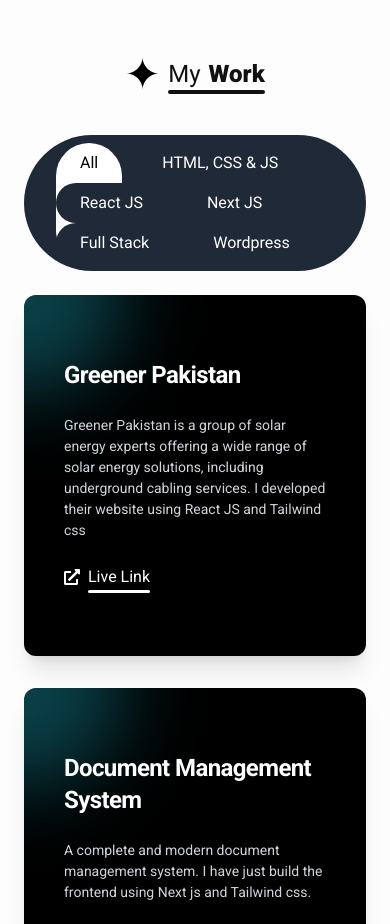
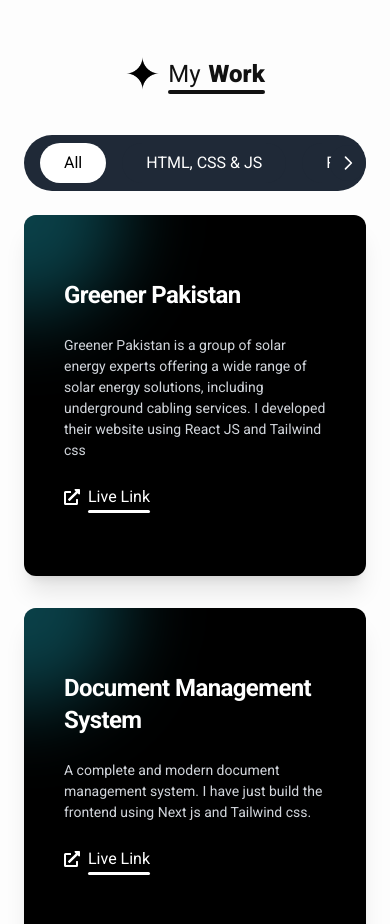
Before and after one commit to subhan-tahir/myPortfolio, a React (Vite) app: page / in a window 390 px wide. Shown: the part 2560-3484 px from the top of the page. Built offline with nearby package versions, Linux system fonts and the light colour scheme.

Commit message:
tabsbar be responsive

```diff
--- a/src/Components/TabsBar.jsx
+++ b/src/Components/TabsBar.jsx
@@ -1,12 +1,17 @@
-
-
 import React, { useRef, useEffect, useState } from 'react';
 
 const TabsBar = ({ setActiveTab, activeTab }) => {
     const techTabs = ['All', 'HTML, CSS & JS', 'React JS', 'Next JS', 'Full Stack', 'Wordpress'];
     const [bgStyle, setBgStyle] = useState({});
+    const [showLeftArrow, setShowLeftArrow] = useState(false);
+    const [showRightArrow, setShowRightArrow] = useState(true);
     const tabRefs = useRef([]);
+    const containerRef = useRef(null);
+    const isDragging = useRef(false);
+    const startX = useRef(0);
+    const scrollLeft = useRef(0);
 
+    // Update sliding background
     useEffect(() => {
         const activeIndex = techTabs.indexOf(activeTab);
         const activeTabElement = tabRefs.current[activeIndex];
@@ -18,26 +23,151 @@ const TabsBar = ({ setActiveTab, activeTab }) => {
         }
     }, [activeTab]);
 
+    // Update arrow visibility and ensure initial scroll position
+    useEffect(() => {
+        const container = containerRef.current;
+        // Set initial scroll to 0 to ensure first tab is visible
+        container.scrollLeft = 0;
+        setShowLeftArrow(false);
+        setShowRightArrow(container.scrollWidth > container.clientWidth);
+
+        const handleScroll = () => {
+            setShowLeftArrow(container.scrollLeft > 0);
+            setShowRightArrow(
+                container.scrollLeft < container.scrollWidth - container.clientWidth - 1
+            );
+        };
+
+        handleScroll();
+        container.addEventListener('scroll', handleScroll);
+        return () => container.removeEventListener('scroll', handleScroll);
+    }, []);
+
+    // Handle drag scrolling
+    const handleMouseDown = (e) => {
+        isDragging.current = true;
+        startX.current = e.pageX - containerRef.current.offsetLeft;
+        scrollLeft.current = containerRef.current.scrollLeft;
+        containerRef.current.style.cursor = 'grabbing';
+    };
+
+    const handleMouseMove = (e) => {
+        if (!isDragging.current) return;
+        e.preventDefault();
+        const x = e.pageX - containerRef.current.offsetLeft;
+        const walk = (x - startX.current) * 2;
+        containerRef.current.scrollLeft = scrollLeft.current - walk;
+    };
+
+    const handleMouseUp = () => {
+        isDragging.current = false;
+        containerRef.current.style.cursor = 'grab';
+    };
+
+    // Handle arrow clicks
+    const scrollLeftBy = (amount) => {
+        containerRef.current.scrollBy({ left: -amount, behavior: 'smooth' });
+    };
+
+    const scrollRightBy = (amount) => {
+        containerRef.current.scrollBy({ left: amount, behavior: 'smooth' });
+    };
+
     return (
-        <div className="relative flex my-4 justify-center items-center gap-4 py-2 px-4 bg-gray-800 text-white rounded-full">
+        <div className="relative flex my-4 mx-auto md:w-auto w-full justify-center items-center gap-4 py-2 px-2 sm:px-4 bg-gray-800 text-white rounded-full">
+            {/* Left Arrow */}
+            {showLeftArrow && (
+                <button
+                    onClick={() => scrollLeftBy(150)}
+                    className="absolute left-0 z-20 p-2 bg-gray-800 rounded-full hover:bg-gray-700 transition-colors"
+                >
+                    <svg
+                        className="w-5 h-5"
+                        fill="none"
+                        stroke="white"
+                        viewBox="0 0 24 24"
+                        xmlns="http://www.w3.org/2000/svg"
+                    >
+                        <path
+                            strokeLinecap="round"
+                            strokeLinejoin="round"
+                            strokeWidth="2"
+                            d="M15 19l-7-7 7-7"
+                        />
+                    </svg>
+                </button>
+            )}
+
+            {/* Right Arrow */}
+            {showRightArrow && (
+                <button
+                    onClick={() => scrollRightBy(150)}
+                    className="absolute right-0 z-20 p-2 bg-gray-800 rounded-full hover:bg-gray-700 transition-colors"
+                >
+                    <svg
+                        className="w-5 h-5"
+                        fill="none"
+                        stroke="white"
+                        viewBox="0 0 24 24"
+                        xmlns="http://www.w3.org/2000/svg"
+                    >
+                        <path
+                            strokeLinecap="round"
+                            strokeLinejoin="round"
+                            strokeWidth="2"
+                            d="M9 5l7 7-7 7"
+                        />
+                    </svg>
+                </button>
+            )}
+
+            {/* Scrollable Container with Shadows */}
+            <div
+                className="relative w-full overflow-x-auto"
+                ref={containerRef}
+                onMouseDown={handleMouseDown}
+                onMouseMove={handleMouseMove}
+                onMouseUp={handleMouseUp}
+                onMouseLeave={handleMouseUp}
+                style={{ scrollbarWidth: 'none', cursor: 'grab' }}
+            >
+                {/* Left Shadow */}
+                <div
+                    className={`absolute top-0 left-0 h-full w-8 bg-gradient-to-r from-white/20 to-transparent transition-opacity duration-300 pointer-events-none ${
+                        showLeftArrow ? 'opacity-100' : 'opacity-0'
+                    }`}
+                ></div>
+
+                {/* Right Shadow */}
+                <div
+                    className={`absolute top-0 right-0 h-full w-8 bg-gradient-to-l from-white/20 to-transparent transition-opacity duration-300 pointer-events-none ${
+                        showRightArrow ? 'opacity-100' : 'opacity-0'
+                    }`}
+                ></div>
+
+                <div className="relative flex flex-nowrap">
                     {/* Sliding Background */}
-            <div className='relative w-full h-full overflow-hidden '>
                     <span
                         className="absolute top-0 left-0 h-full bg-white rounded-full transition-all duration-300 ease-in-out"
                         style={bgStyle}
                     ></span>
-
+                    <div className="flex items-center justify-start w-full h-full">
                         {techTabs.map((tab, index) => (
                             <button
                                 key={index}
                                 ref={(el) => (tabRefs.current[index] = el)}
                                 onClick={() => setActiveTab(tab)}
-                        className={`relative  z-10 px-4 py-2 mx-2 rounded-full  transition-colors ${activeTab === tab ? '!text-black' : 'bg-gray-800 hover:bg-gray-700 text-white'}`}
+                                className={`relative z-10 px-4 py-2 mx-2 text-nowrap rounded-full transition-colors ${
+                                    activeTab === tab
+                                        ? '!text-black'
+                                        : 'bg-gray-800 hover:bg-gray-700 text-white'
+                                }`}
                             >
                                 {tab}
                             </button>
                         ))}
-
+                    </div>
+                </div>
             </div>
         </div>
     );
--- a/src/style.css
+++ b/src/style.css
@@ -20,7 +20,9 @@ body {
     color: var(--accent);
     padding-bottom: 100px;
   }
-
+  html {
+    scroll-behavior: smooth;
+  }
   * {
     font-family: sofia-pro, sans-serif;
     font-weight: 400;
```
Lines whose indentation alone changed are shown as unchanged.
